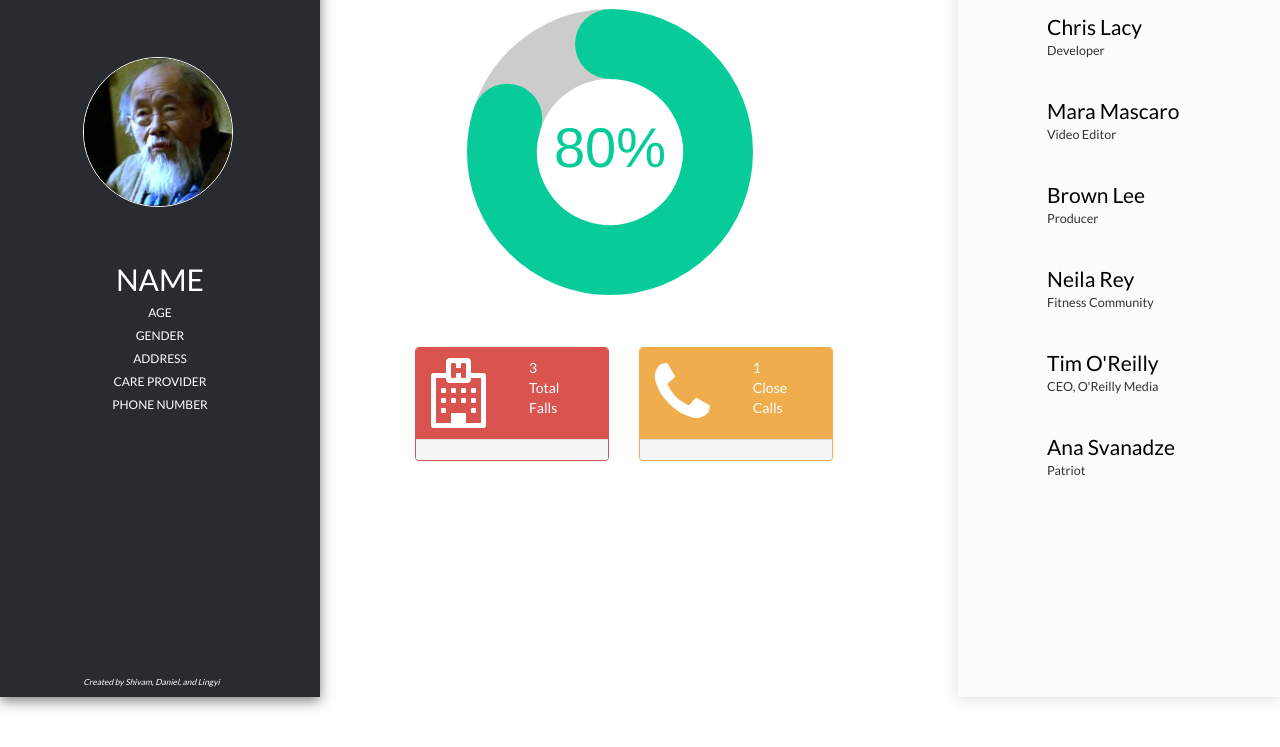
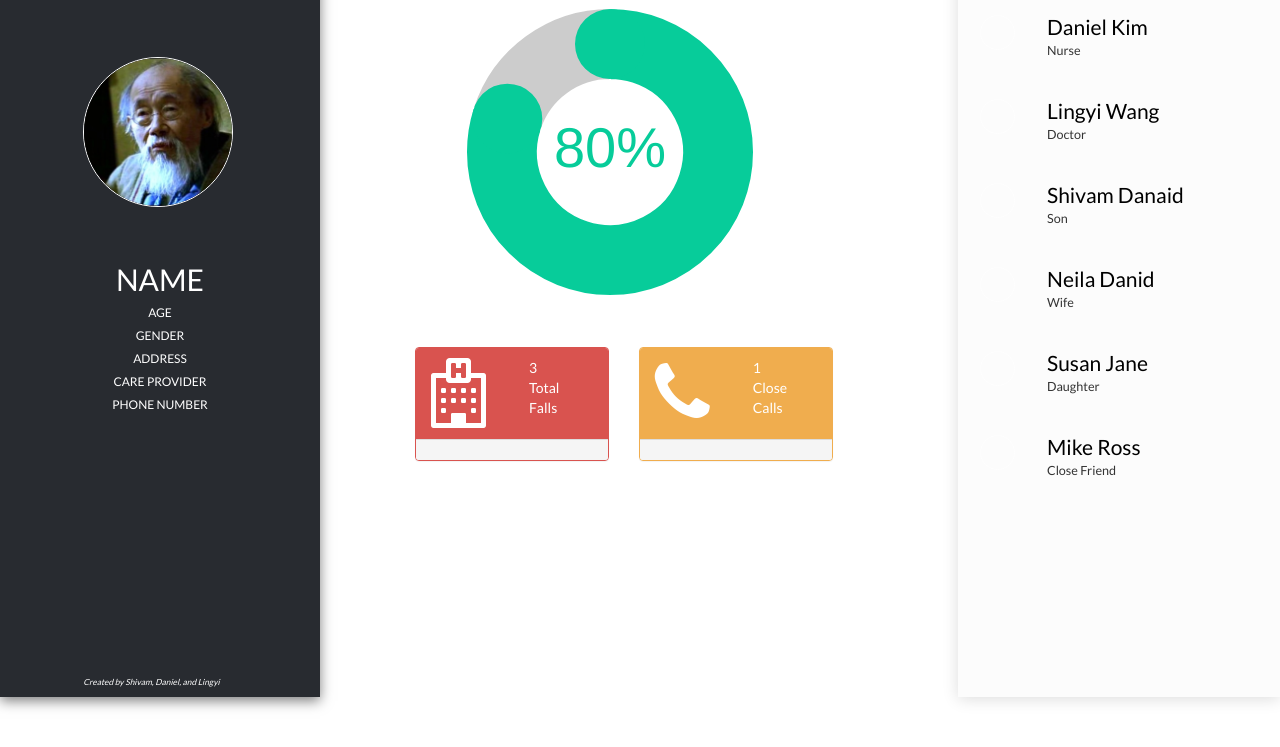
Before and after one commit to sdsharma/singulert, a website: page views/userprofile.html in a window 1280 px wide. Shown: the part 103-850 px from the top of the page. Drawn offline with nearby package versions, Linux system fonts and the light colour scheme.

Commit message:
changed point of contacts

```diff
--- a/views/userprofile.html
+++ b/views/userprofile.html
@@ -49,8 +49,8 @@
           <div class="item">
             <div class="portrait" id="chris-lacy"></div>
             <div class="details">
-              <p class="name">Chris Lacy</p>
-              <p class="description">Developer</p>
+              <p class="name">Daniel Kim</p>
+              <p class="description">Nurse</p>
               <div class="actions">
                 <div class="envelope">
                   <div class="paper"></div>
@@ -66,8 +66,8 @@
           <div class="item">
             <div class="portrait" id="Mara"></div>
             <div class="details">
-              <p class="name">Mara Mascaro</p>
-              <p class="description">Video Editor</p>
+              <p class="name">Lingyi Wang</p>
+              <p class="description">Doctor</p>
               <div class="actions">
                 <div class="mail">&#9993;</div>
                 <div class="text">&#59168;</div>
@@ -81,8 +81,8 @@
           <div class="item">
             <div class="portrait" id="marq"></div>
             <div class="details">
-              <p class="name">Brown Lee</p>
-              <p class="description">Producer</p>
+              <p class="name">Shivam Danaid</p>
+              <p class="description">Son</p>
               <div class="actions">
                 <div class="mail">&#9993;</div>
                 <div class="text">&#59168;</div>
@@ -96,8 +96,8 @@
           <div class="item">
             <div class="portrait" id="Neila"></div>
             <div class="details">
-              <p class="name">Neila Rey</p>
-              <p class="description">Fitness Community</p>
+              <p class="name">Neila Danid</p>
+              <p class="description">Wife</p>
               <div class="actions">
                 <div class="mail">&#9993;</div>
                 <div class="text">&#59168;</div>
@@ -109,25 +109,10 @@
           </div>
 
           <div class="item">
-            <div class="portrait" id="Tim"></div>
-            <div class="details">
-              <p class="name">Tim O'Reilly</p>
-              <p class="description">CEO, O'Reilly Media</p>
-              <div class="actions">
-                <div class="mail">&#9993;</div>
-                <div class="text">&#59168;</div>
-                <div class="call">&#128222;</div>
-                <div class="info"></div>
-              </div>
-            </div>
-            <label for="contact-4"></label>
-          </div>
-
-          <div class="item">
             <div class="portrait" id="Ana"></div>
             <div class="details">
-              <p class="name">Ana Svanadze</p>
-              <p class="description">Patriot</p>
+              <p class="name">Susan Jane</p>
+              <p class="description">Daughter</p>
               <div class="actions">
                 <div class="mail">&#9993;</div>
                 <div class="text">&#59168;</div>
@@ -139,6 +124,20 @@
           </div>
 
 
+          <div class="item">
+            <div class="portrait" id="Tim"></div>
+            <div class="details">
+              <p class="name">Mike Ross</p>
+              <p class="description">Close Friend</p>
+              <div class="actions">
+                <div class="mail">&#9993;</div>
+                <div class="text">&#59168;</div>
+                <div class="call">&#128222;</div>
+                <div class="info"></div>
+              </div>
+            </div>
+            <label for="contact-4"></label>
+          </div>
 
         </div>
       </div>
```
